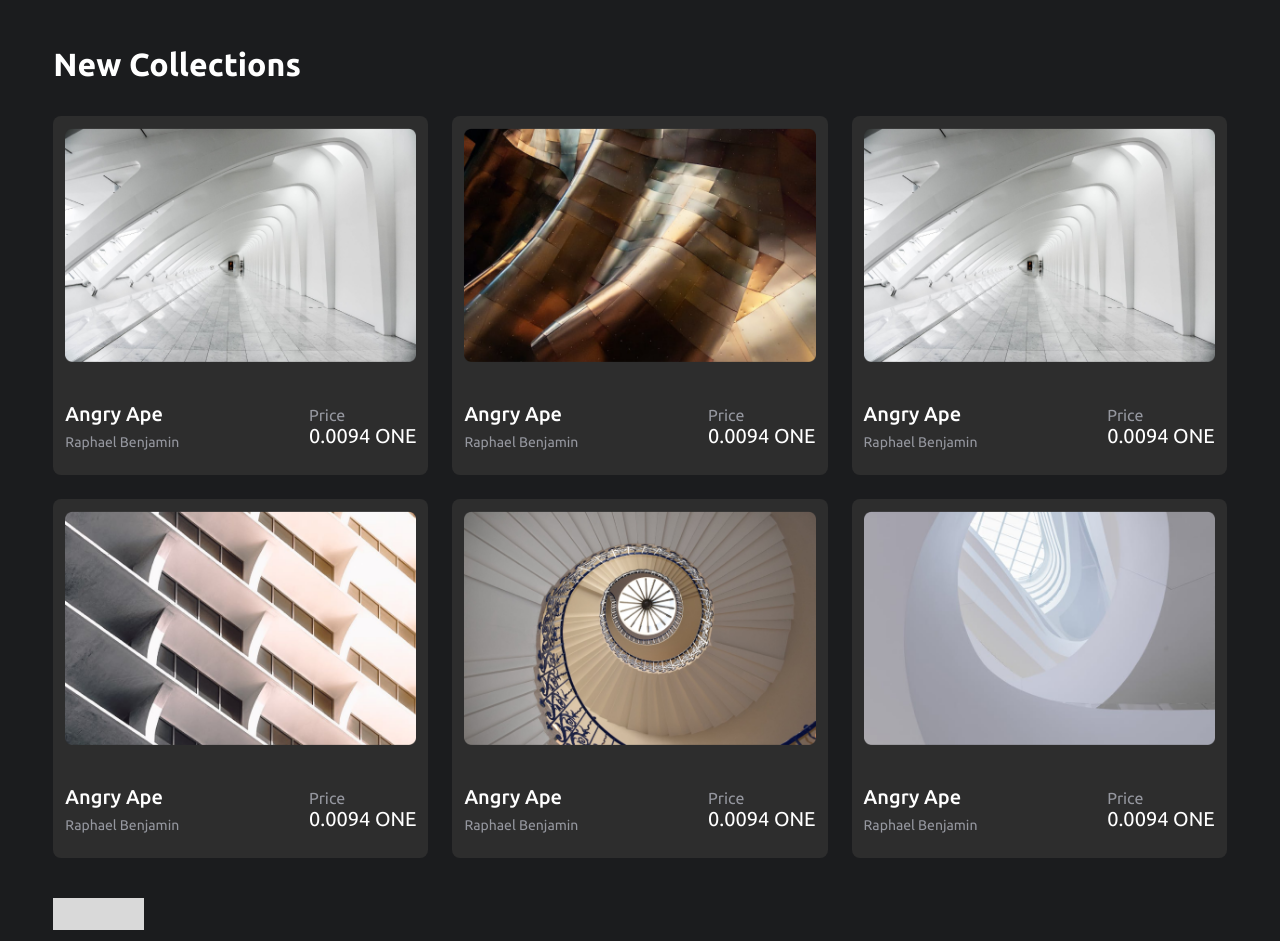
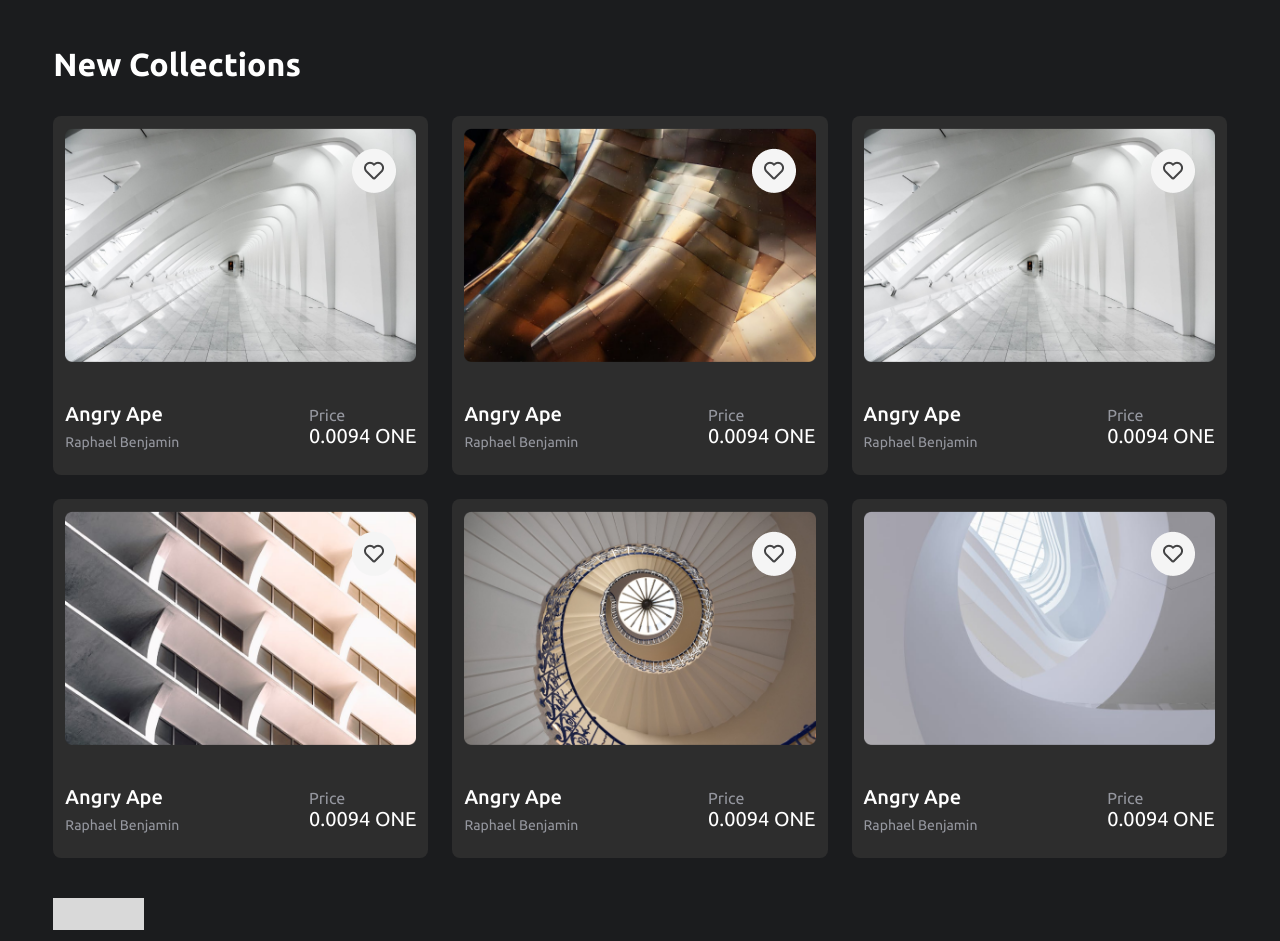
Before and after one commit to scapula07/Architure-nft-harmony-hackathon, a React (Create React App) app: page / in a window 1280 px wide. Shown: the part 680-1621 px from the top of the page. Built offline with nearby package versions, Linux system fonts and the light colour scheme; what web3 would draw is missing.

Commit message:
favorite icon

```diff
--- a/src/pages/home/new-collection.js
+++ b/src/pages/home/new-collection.js
@@ -1,4 +1,6 @@
 import { newCollections } from "utils/data"
+
+import FavoriteIcon from "assests/landingPage/new-collections/favorite.png"
 
 const NewCollection = () => {
     return (
@@ -9,7 +11,10 @@ const NewCollection = () => {
                 {
                     newCollections.map((item, index) => (
                         <div key={index} className="bg-[#2D2D2D] rounded-lg px-3 pb-6 pt-3">
-                            <img src={item.image} alt="" />
+                            <div className="relative">
+                                <img src={item.image} className="w-full" alt="" />
+                                <img src={FavoriteIcon} alt="" className="absolute right-5 top-5" />
+                            </div>
                             <div className="mt-10 flex justify-between items-center">
                                 <div>
                                     <h1 className="text-white font-medium capitalize md:text-xl md:leading-[23px] mb-2">{item.nftName}</h1>
```
Also changed, not shown: src/assests/landingPage/new-collections/favorite.png (added).
